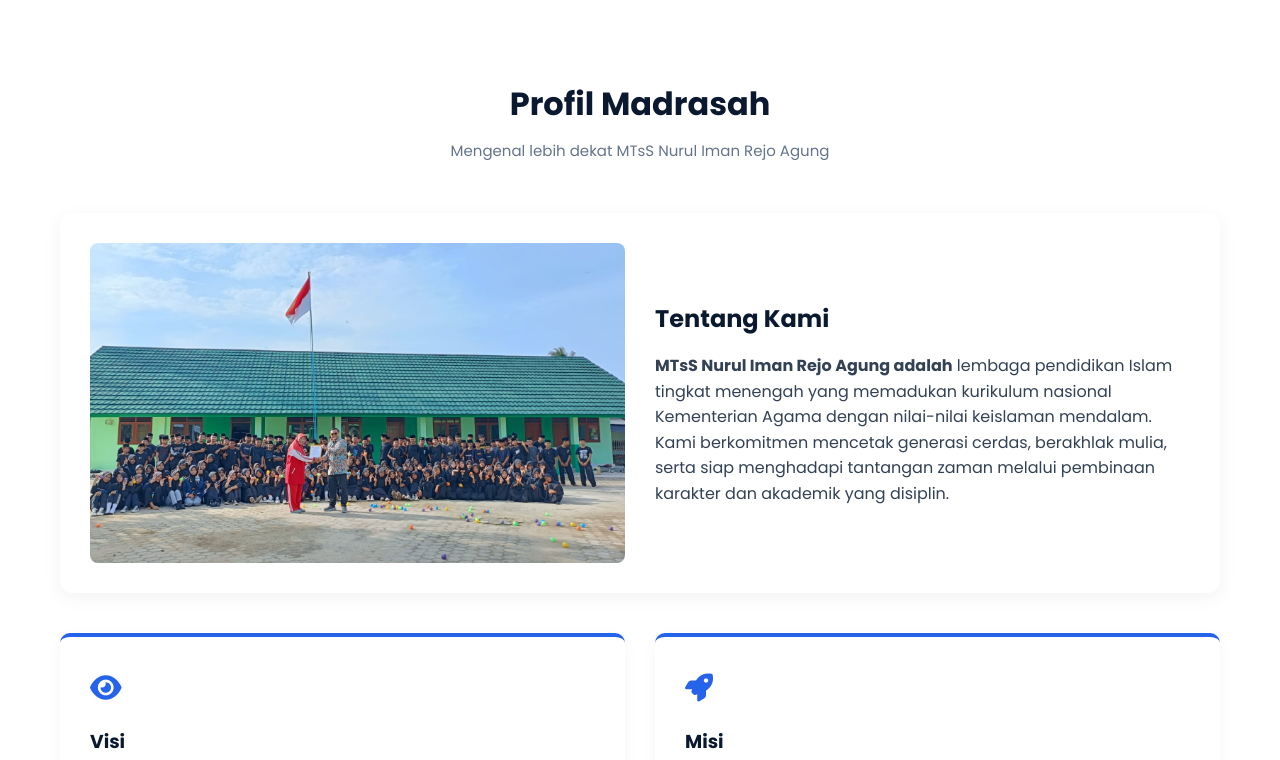
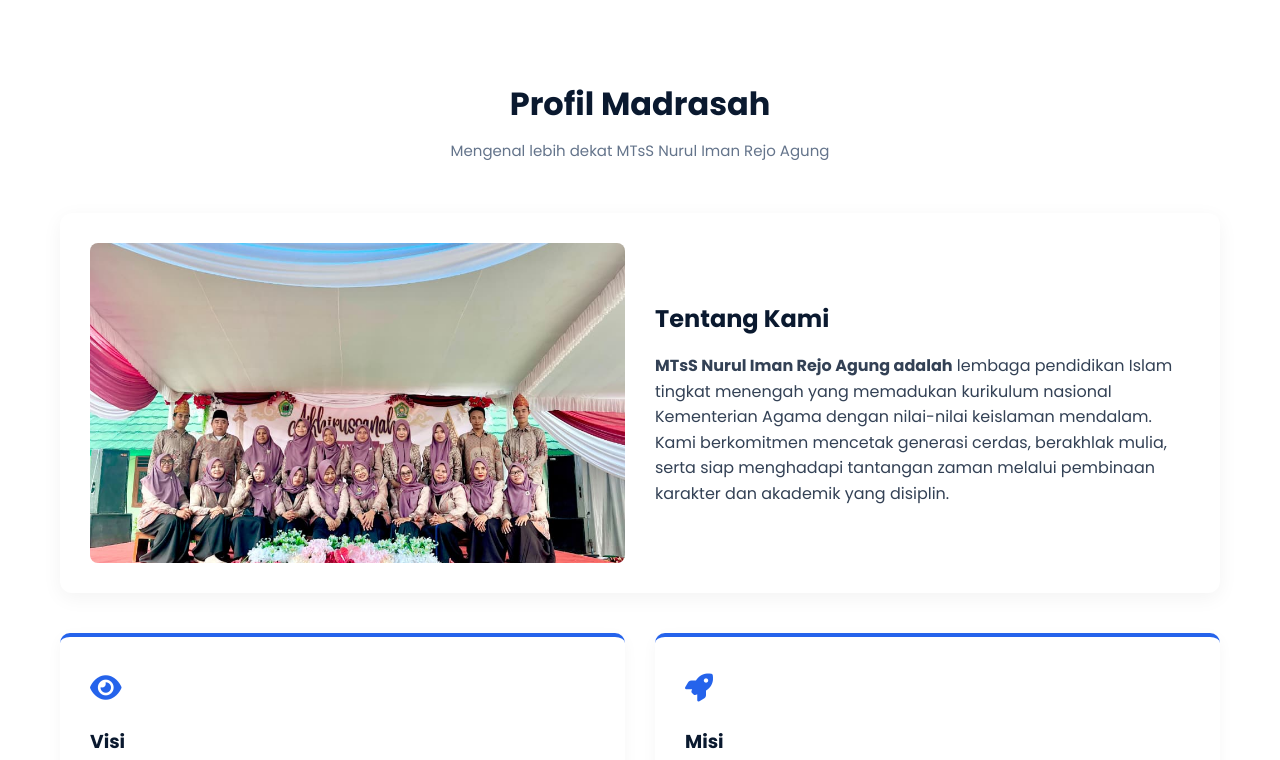
Before and after one commit to mtsnurulimanrejoagung-stack/websiteni2026, a plain HTML site: page index.html in a window 1280 px wide. Shown: the part 646-1406 px from the top of the page. Drawn offline with Linux system fonts and the light colour scheme; no server answers.

Commit message:
Update index.html

```diff
--- a/index.html
+++ b/index.html
@@ -101,7 +101,7 @@
             <div class="profile-grid">
                 <div class="profile-card">
                     <div class="profile-img">
-                        <img src="madrasah.jpeg" alt="Gedung Madrasah">
+                        <img src="guru.jpeg" alt="Gedung Madrasah">
                     </div>
                     <div class="profile-text">
                         <h3>Tentang Kami</h3>
```
